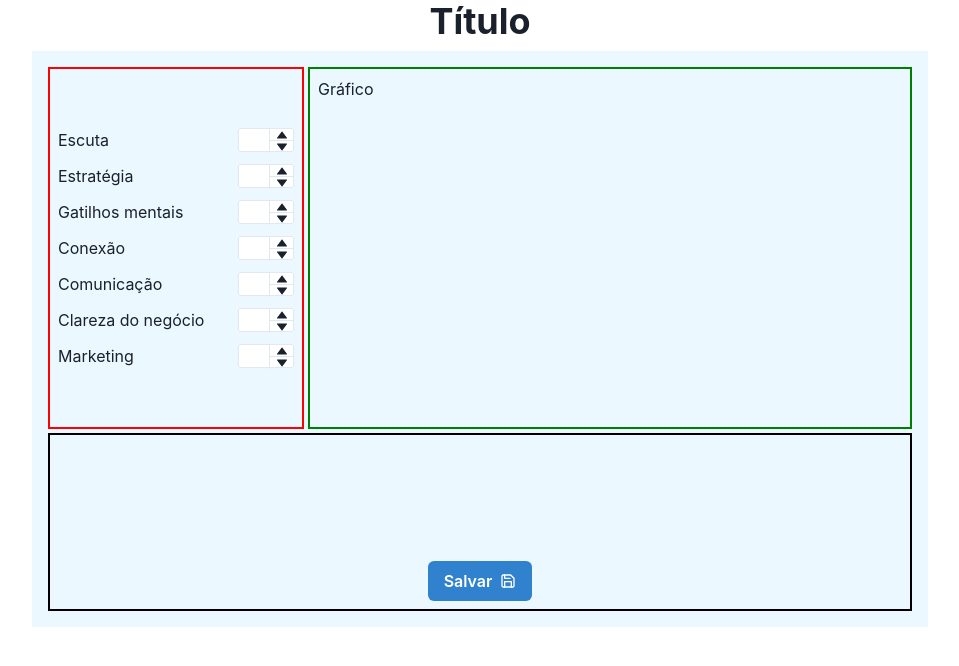
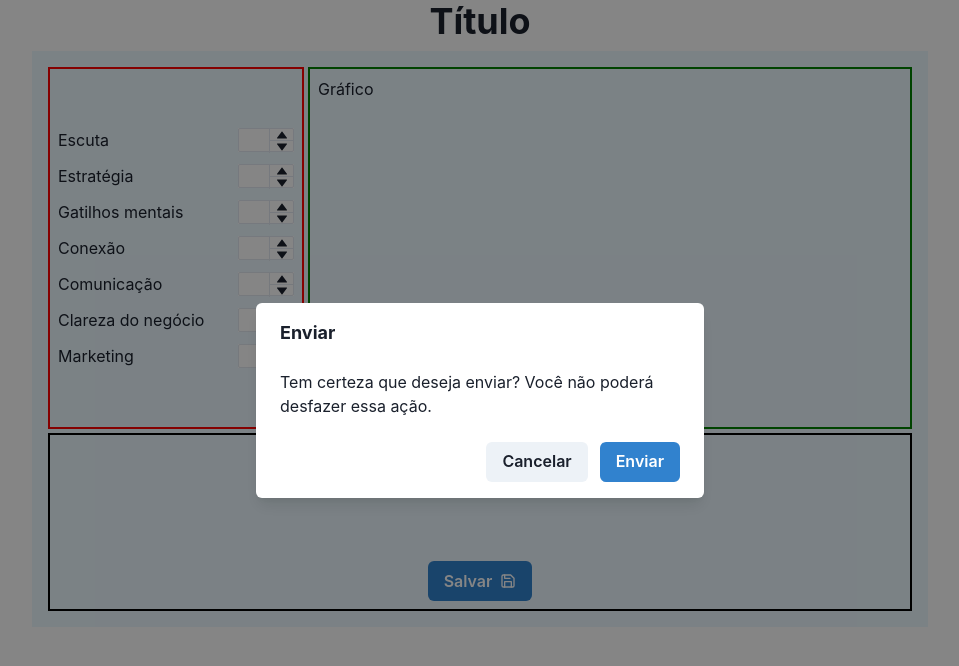
Before and after one commit to wellingtongmota/polar-area-chart, a React (Vite) app: page / in a window 1280 px wide. Both pictures are taken after a click on the button "Salvar". Shown: the top 666 px of the page, without its empty margins (160-1119 px from the left). Built offline with nearby package versions, Linux system fonts and the light colour scheme.

Commit message:
Criação componente SendModal

```diff
--- a/src/App.jsx
+++ b/src/App.jsx
@@ -10,6 +10,7 @@ import {
   Text
 } from "@chakra-ui/react"
 import { LuSave } from "react-icons/lu";
+import SendModal from "./components/SendModal";
 
 const App = () => {
 
@@ -85,9 +86,11 @@ const App = () => {
           align='end'
           p={2}
         >
-          <Button rightIcon={<LuSave />} colorScheme='blue'>
-            Salvar
-          </Button>
+          <SendModal onSendItem={() => console.log('send')}>
+            <Button rightIcon={<LuSave />} colorScheme='blue'>
+              Salvar
+            </Button>
+          </SendModal>
         </Flex>
       </Flex>
     </Flex>
--- /dev/null
+++ b/src/components/SendModal.jsx
@@ -0,0 +1,47 @@
+import React, { useRef } from 'react'
+import { AlertDialog, AlertDialogBody, AlertDialogContent, AlertDialogFooter, AlertDialogHeader, AlertDialogOverlay, Button, useDisclosure } from '@chakra-ui/react'
+
+const SendModal = ({children, onSendItem }) => {
+
+  const { isOpen, onOpen, onClose } = useDisclosure()
+  const cancelRef = useRef()
+  const sendItem = () => onSendItem()
+
+  return (
+    <>
+      <div onClick={onOpen}>
+        {children}
+      </div>
+
+      <AlertDialog
+        isOpen={isOpen}
+        leastDestructiveRef={cancelRef}
+        onClose={onClose}
+        isCentered
+      >
+        <AlertDialogOverlay>
+          <AlertDialogContent m={2}>
+            <AlertDialogHeader fontSize='lg' fontWeight='bold'>
+              Enviar
+            </AlertDialogHeader>
+
+            <AlertDialogBody>
+              Tem certeza que deseja enviar? Você não poderá desfazer essa ação.
+            </AlertDialogBody>
+
+            <AlertDialogFooter>
+              <Button ref={cancelRef} onClick={onClose}>
+                Cancelar
+              </Button>
+              <Button colorScheme='blue' ml={3} onClick={sendItem}>
+                Enviar
+              </Button>
+            </AlertDialogFooter>
+          </AlertDialogContent>
+        </AlertDialogOverlay>
+      </AlertDialog>
+    </>
+  )
+}
+
+export default SendModal
```
